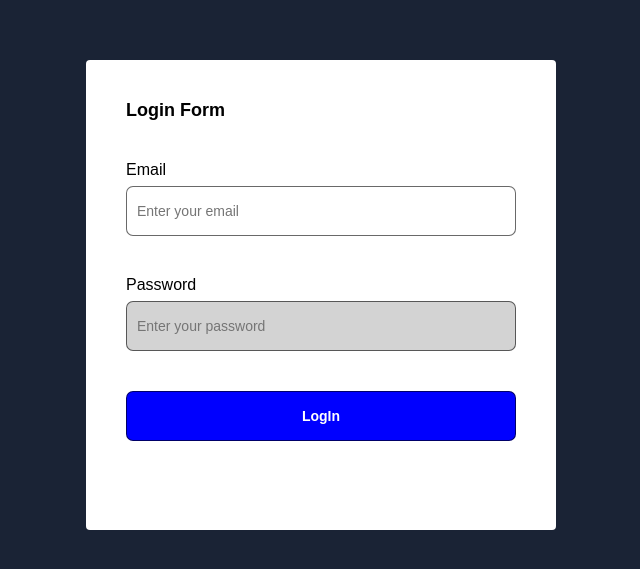
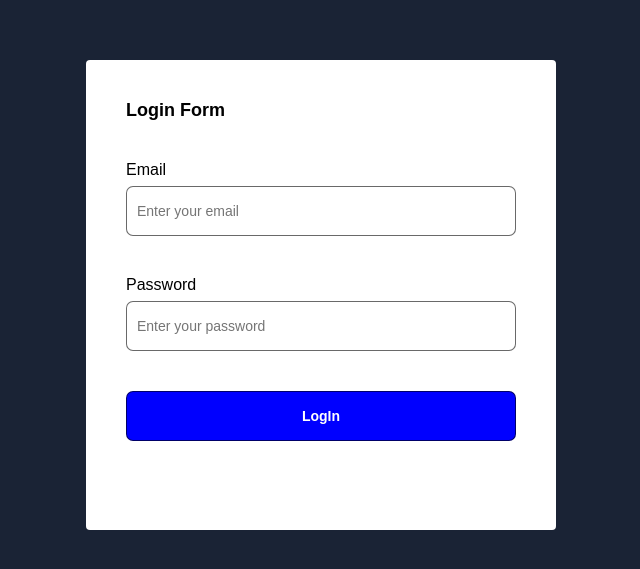
Before and after one commit to AGaleeva/react-typescript, a React (Create React App) app: page / in a window 1280 px wide. Shown: the part 105-674 px from the top of the page, without its empty margins (624-1264 px from the left). Built offline with nearby package versions, Linux system fonts and the light colour scheme.

Commit message:
lesson23 added

```diff
--- a/src/App.tsx
+++ b/src/App.tsx
@@ -1,4 +1,5 @@
-import './App.css';
+import GlobalStyles from 'styles/GlobalStyles';
+// мы избавились от импорта из App.css и заменили их styled компонентом GlobalStyles
 import Lesson20 from './lessons/lesson20';
 import Homework20 from './homeworks/homework20';
 import Lesson21 from './lessons/lesson21';
@@ -8,7 +9,9 @@ import Homework22 from 'homeworks/homework22';
 
 function App() {
   return (
-    <div className="App">
+    <>
+    <GlobalStyles />
+    {/* <div className="App"> */}
       {/* <Lesson20 />  */}
       {/* <Lesson21 /> */}
       {/* <Lesson22 /> */}
@@ -16,7 +19,8 @@ function App() {
       {/* <Homework20 /> */}
       {/* <Homework21 /> */}
       <Homework22 />
-    </div>
+    {/* </div> */}
+    </>
   );
 }
 
--- a/src/components/input/Input.tsx
+++ b/src/components/input/Input.tsx
@@ -1,17 +1,29 @@
 import { InputProps } from './types'
 import { InputContainer, InputLabel, InputComponent } from './styles'
 
-function Input({ placeholder, disabled, label, name }: InputProps) {
+function Input({
+  placeholder,
+  disabled,
+  label,
+  name,
+  value,
+  onChange,
+  type
+}: InputProps) {
+
   const inputID = `${name}-${Math.random()}`;
+
   return (
     <InputContainer>
       <InputLabel htmlFor={inputID}>{label}</InputLabel>
       <InputComponent
+        value={value}
+        onChange={onChange}
         id={inputID}
         name={name}
-        type="text"
         placeholder={placeholder}
         disabled={disabled}
+        type = {type}
       />
     </InputContainer>
   );
--- a/src/components/input/types.ts
+++ b/src/components/input/types.ts
@@ -1,6 +1,10 @@
+import { ChangeEventHandler } from 'react';
 export interface InputProps {
   placeholder?: string;
   disabled?: boolean;
   label?: string;
   name: string;
+  value?: string;
+  onChange?: ChangeEventHandler<HTMLInputElement> | undefined;
+  type?: 'text' | 'password' | 'checkbox'; // string;
 }
--- a/src/homeworks/homework22/Homework22.tsx
+++ b/src/homeworks/homework22/Homework22.tsx
@@ -1,15 +1,53 @@
+import { useState, ChangeEvent } from 'react';
 import Input from "components/input";
 import Button from "components/button";
 import { Homework22Wrapper, LoginCard, LoginFormName } from "./styles";
 
 function Homework22() {
+  const [emailValue, setEmailValue] = useState<string>('');
+  const [passwordValue, setPasswordValue] = useState<string>('');
+
+  const onChangeEmailInput = (event: ChangeEvent<HTMLInputElement>) => {
+    setEmailValue(event.target.value);
+  }
+
+  const onChangePasswordInput = (event: ChangeEvent<HTMLInputElement>) => {
+    setPasswordValue(event.target.value);
+  }
+
   return (
     <Homework22Wrapper>
       <LoginCard>
         <LoginFormName>Login Form</LoginFormName>
-        <Input name="email" placeholder="Enter your email" disabled={false} label="Email" />
-        <Input name="password" placeholder="Enter your password" disabled label="Password" />
-        <Button name="LogIn" onClick={() => console.log('Login action')}/>
+        <Input
+          value={emailValue}
+          onChange={onChangeEmailInput}
+          name="email"
+          placeholder="Enter your email"
+          disabled={false}
+          label="Email"
+          type='text'
+        />
+        {/* disabled={false}  - это можно не указывать, тогда оно будет автоматически false*/}
+        {/* {emailValue}  - для демонстрации того, что мы получили эти данные */}
+        <Input
+          value={passwordValue}
+          onChange={onChangePasswordInput}
+          name="password"
+          placeholder="Enter your password"
+          disabled={false}
+          label="Password"
+          type='password'
+        />
+        {/* {passwordValue} */}
+        <Button
+          type='button'
+          name='LogIn'
+          onClick={() => {
+          console.log('Login action')
+          console.log(`Post data`, {email: emailValue, password: passwordValue})
+          }
+        }/>
       </LoginCard>
     </Homework22Wrapper>
   );
--- a/src/homeworks/homework22/styles.ts
+++ b/src/homeworks/homework22/styles.ts
@@ -1,4 +1,6 @@
 import styled from "styled-components";
+
+import { colors } from 'styles/colors'
 
 export const Homework22Wrapper = styled.div`
   display: flex;
@@ -8,7 +10,7 @@ export const Homework22Wrapper = styled.div`
   padding: 100px;
   width: 100%;
   height: 100%;
-  background-color: rgb(26, 35, 53);
+  background-color: ${colors.primary};
 `;
 
 export const LoginCard = styled.form`
--- a/src/index.tsx
+++ b/src/index.tsx
@@ -1,5 +1,5 @@
 import ReactDOM from 'react-dom/client';
-import './index.css';
+// import './index.css'; нам больше не нужны стили ccs, используются стайлед-компоненты
 import App from './App';
 import reportWebVitals from './reportWebVitals';
 
--- /dev/null
+++ b/src/styles/GlobalStyles.ts
@@ -0,0 +1,32 @@
+// импортируем функцию createGlobalStyles из пакет styled-components
+import { createGlobalStyle } from 'styled-components';
+
+const GlobalStyles = createGlobalStyle`
+  * {
+    box-sizing: border-box;
+  }
+
+  html, body {
+    height: 100%;
+    margin: 0;
+    padding: 0;
+  }
+
+  #root {
+    display: flex;
+    flex-direction: column;
+    height: 100%;
+    width: 100%;
+  }
+
+  ul, ol, li, h1, h2, h3, h4, h5, h6, p {
+    margin: 0;
+    padding: o;
+  }
+
+  ul, ol, li {
+    list-style: none;
+  }
+`;
+
+export default GlobalStyles;
--- /dev/null
+++ b/src/styles/colors.ts
@@ -0,0 +1,7 @@
+interface Colors {
+  primary: string;
+}
+
+export const colors = {
+  primary: 'rgb(26, 35, 53)',
+}
```
